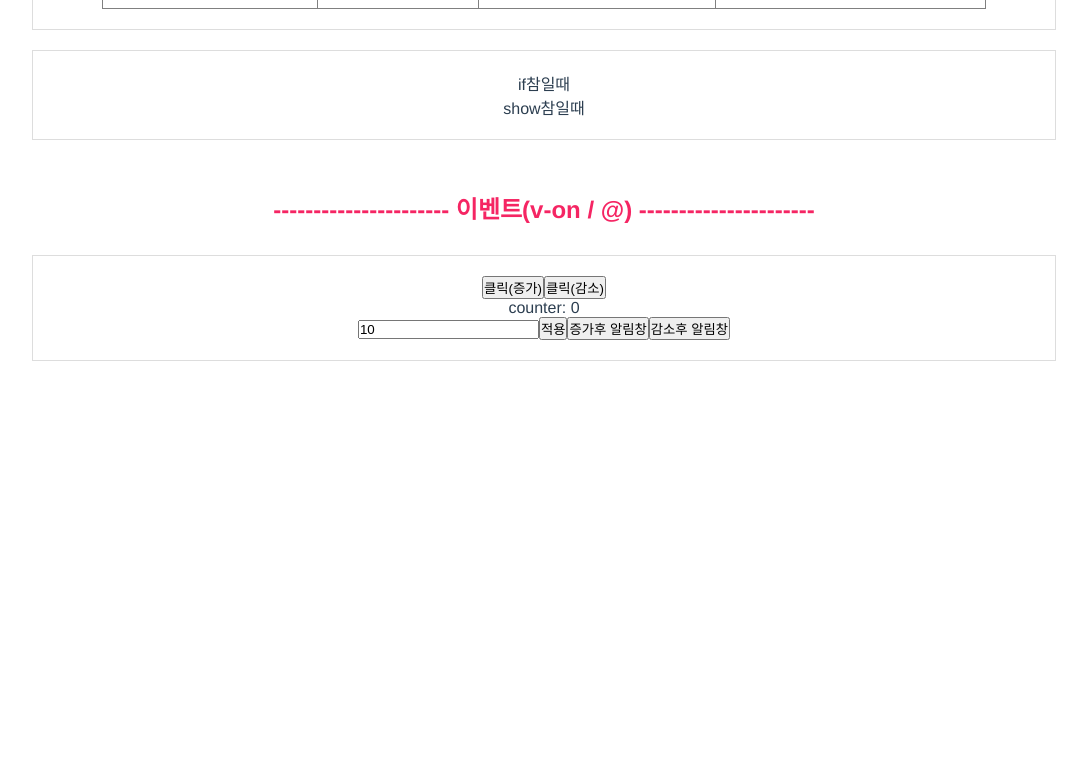
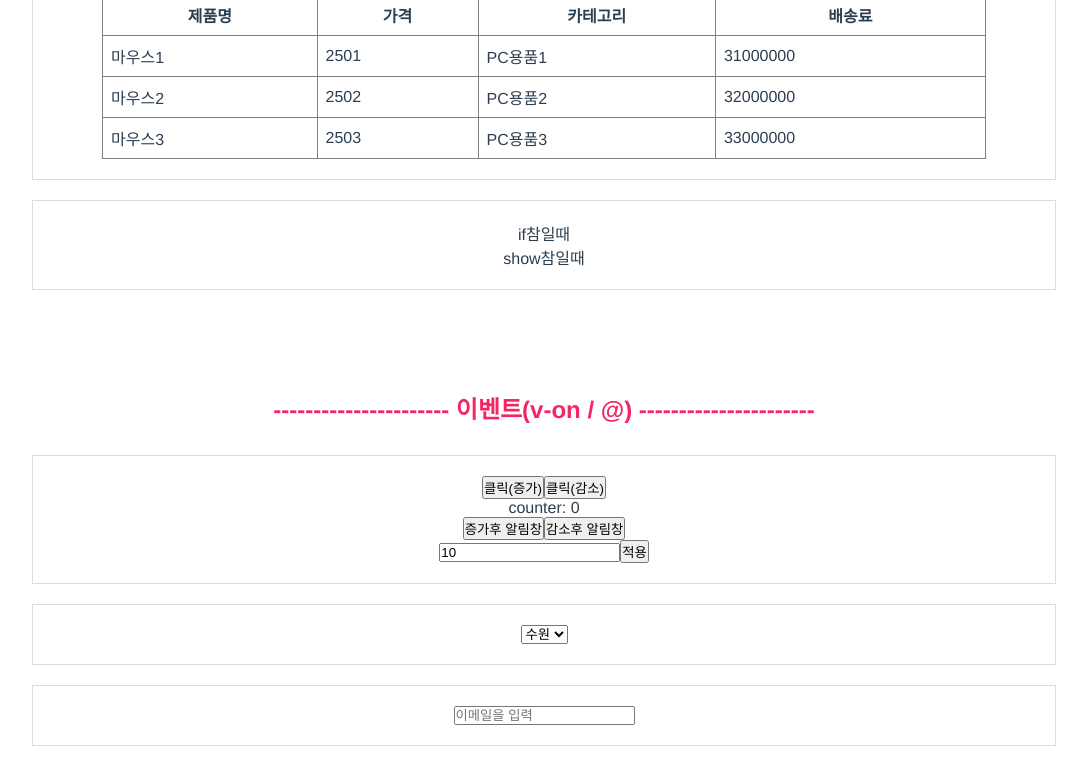
Before and after one commit to eziquexx/YS_JAVA01_VUE_PROJECT, a Vue app: page /basic in a window 1280 px wide. Shown: the part 2000-2765 px from the top of the page, without its empty margins (96-1183 px from the left). Before the commit the page ends 2381 px from the top, so only its background shows below. Built offline with nearby package versions, Linux system fonts and the light colour scheme.

Commit message:
이벤트 효과

```diff
--- a/src/views/BasicView.vue
+++ b/src/views/BasicView.vue
@@ -94,11 +94,30 @@
     <button v-on:click="increaseCounter">클릭(증가)</button>
     <button @:click="decreaseCounter">클릭(감소)</button>
     <p>counter: {{ counter }}</p>
+    <button @:click="increaseCounter(), showMsg()">증가후 알림창</button>
+    <button @:click="decreaseCounter(), showMsg()">감소후 알림창</button>
+    <br/>
     <input type="number" v-model="countValue">
     <button @:click="applyCounter">적용</button>
-
-    <button @:click="increaseCounter(), showMsg()">증가후 알림창</button>
-    <button @:click="decreaseCounter(), showMsg()">감소후 알림창</button>
+    <br/>
+  </div>
+  <div class="section">
+    <select v-model="cityValue" @change="changeCity">
+      <option value="서울">서울</option>
+      <option value="부산">부산</option>
+      <option value="대구">대구</option>
+      <option value="수원">수원</option>
+    </select>
+  </div>
+  <div class="section">
+    <input type="text" v-model="emailValue" @input="changeEmail" placeholder="이메일을 입력">
+    <p v-if="errEmail">{{ errEmail }}</p>
+    <!-- <p>{{ emailValue }} / {{ errEmail }}</p> -->
+  </div>
+  <div class="section">
+    <input type="text" v-model="pwdValue1" @input="changePwd1" placeholder="비번을 입력하세요"><br/>
+    <input type="text" v-model="pwdValue2" @input="changePwd1" placeholder="비번 확인을 입력하세요">
+    <p v-if="errPwd">{{ errPwd }}</p>
   </div>
 </template>
 
@@ -147,6 +166,12 @@
       ],
       counter : 0,
       countValue : 10,
+      cityValue : '수원',
+      emailValue : '',
+      errEmail : '',
+      pwdValue1: '',
+      pwdValue2: '',
+      errPwd : '비번을 입력하세요',
     };
   },
   setup() {
@@ -173,7 +198,31 @@
     },
     showMsg() {
       alert('현재 값 => ' + this.counter);
-    }
+    },
+    changeCity() {
+      alert('선택한 도시: ' + this.cityValue);
+    },
+    changeEmail() {
+      this.emailValue
+      // 이메일 형식 정규 표현식
+      const emailPattern = /^[^\s@]+@[^\s@]+\.[^\s@]+$/;
+      if(this.emailValue === '' || emailPattern.test(this.emailValue)) {
+        this.errEmail = '';
+      } else {
+        this.errEmail = '이메일 형식에 어긋납니다.'
+      }
+    },
+    changePwd1() {
+      if(this.pwdValue1 === '') {
+        this.errPwd = '비번을 입력하세요';
+      } else if(this.pwdValue2 === '') {
+        this.errPwd = '비번확인을 입력하세요';
+      } else if(this.pwdValue1 === this.pwdValue2) {
+        this.errPwd = '비번이 일치합니다.';
+      } else {
+        this.errPwd = '비번이 일치하지 않습니다';
+      }
+    },
   }
 };
 </script>
@@ -196,7 +245,7 @@
   h2.title {
     display: block;
     color: #f52563;
-    margin: 50px 0 30px;
+    margin: 100px 0 30px;
   }
   div.section {
     width: 80%;
```
